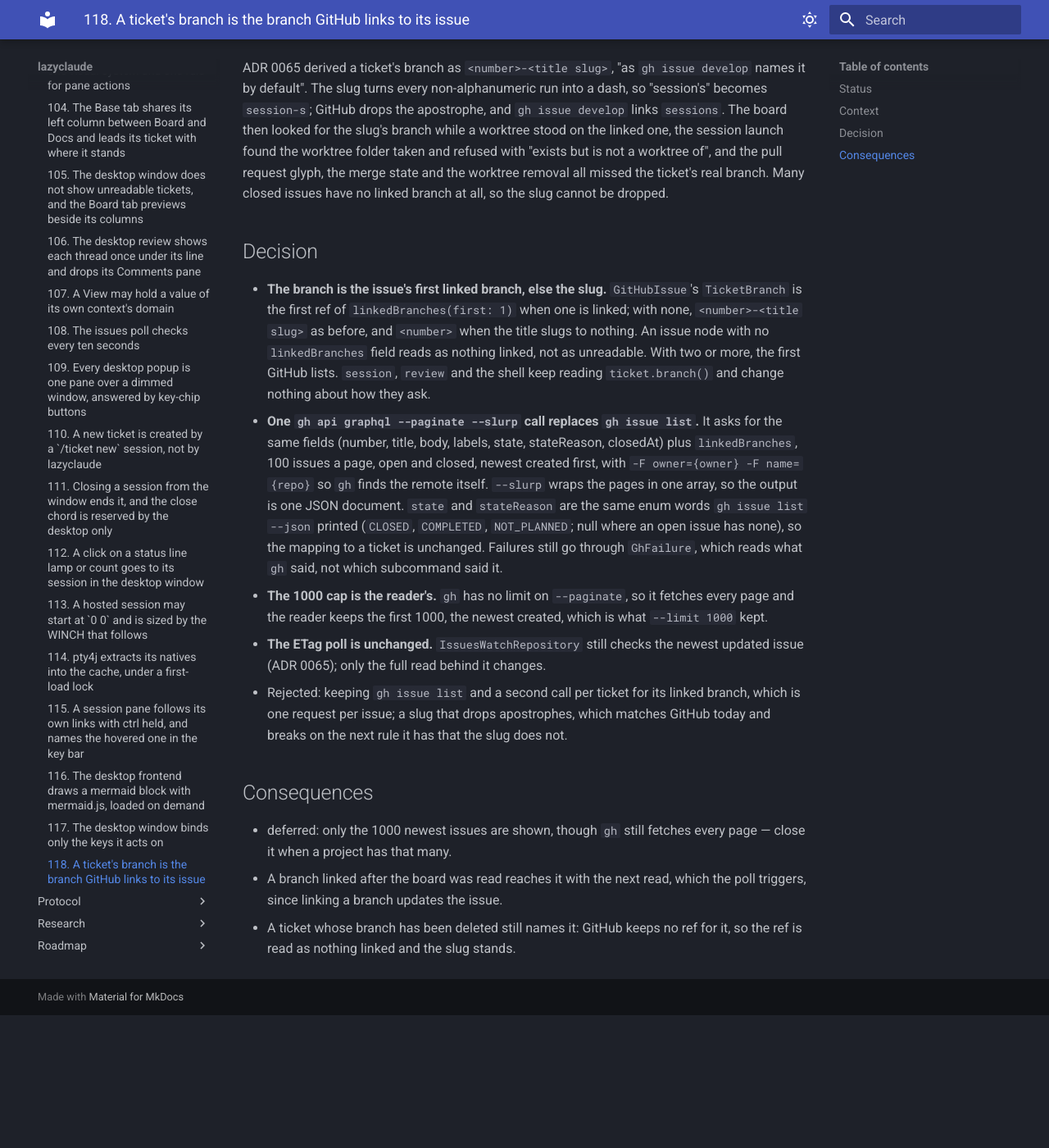
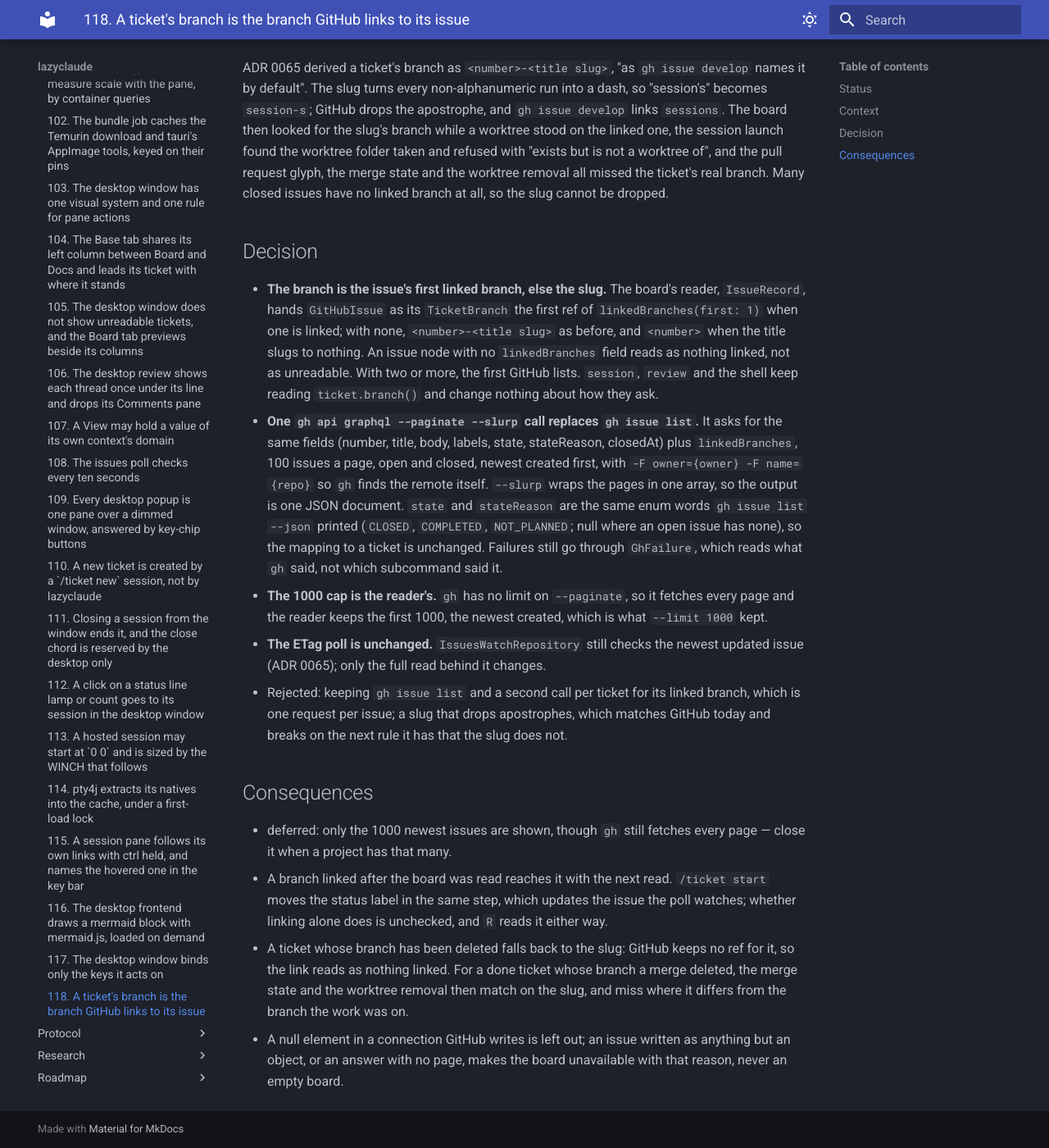
Before and after one commit to maxenceng/lazyclaude, an MkDocs documentation site: the page built from docs/adr/0118-a-ticket-branch-is-the-branch-github-links-to-its-issue.md, in a window 1280 px wide and 1400 px high, scrolled down 436 px. Shown: the whole window at 82% size. Built offline with MkDocs 1.6.1 and Material for MkDocs 9.7.7, drawn with Linux system fonts in a browser that asks for light colours; before the commit the page ends 1674 px from its top, so only the background shows below that; some of the changed text lies outside the part shown.

Commit message:
The board refuses an answer with no page or a null issue, drops null connection elements, and ADR 0065 and 0118 say what the read does
Co-Authored-By: Claude Opus 5.5 <noreply@anthropic.com>

```diff
--- a/docs/adr/0118-a-ticket-branch-is-the-branch-github-links-to-its-issue.md
+++ b/docs/adr/0118-a-ticket-branch-is-the-branch-github-links-to-its-issue.md
@@ -5,7 +5,7 @@ Date: 2026-11-19
 ## Status
 
 Accepted. Supersedes the ticket branch bullet of ADR 0065 ("derived, not read back"), its deferred consequence about it, and the
-`gh issue list` call that bullet's board read made; the rest of ADR 0065 stands. Builds on ADR 0052.
+`gh issue list` call of its "One call reads the board" bullet; the rest of ADR 0065 stands. Builds on ADR 0052.
 
 ## Context
 
@@ -18,8 +18,8 @@ dropped.
 
 ## Decision
 
-- **The branch is the issue's first linked branch, else the slug.** `GitHubIssue`'s `TicketBranch` is the first ref of
-  `linkedBranches(first: 1)` when one is linked; with none, `<number>-<title slug>` as before, and `<number>` when the title
+- **The branch is the issue's first linked branch, else the slug.** The board's reader, `IssueRecord`, hands `GitHubIssue` as
+  its `TicketBranch` the first ref of `linkedBranches(first: 1)` when one is linked; with none, `<number>-<title slug>` as before, and `<number>` when the title
   slugs to nothing. An issue node with no `linkedBranches` field reads as nothing linked, not as unreadable. With two or more,
   the first GitHub lists. `session`, `review` and the shell keep reading `ticket.branch()` and change nothing about how they ask.
 - **One `gh api graphql --paginate --slurp` call replaces `gh issue list`.** It asks for the same fields (number, title, body,
@@ -39,7 +39,10 @@ dropped.
 
 - deferred: only the 1000 newest issues are shown, though `gh` still fetches every page — close it when a project has that
   many.
-- A branch linked after the board was read reaches it with the next read, which the poll triggers, since linking a branch
-  updates the issue.
-- A ticket whose branch has been deleted still names it: GitHub keeps no ref for it, so the ref is read as nothing linked and
-  the slug stands.
+- A branch linked after the board was read reaches it with the next read. `/ticket start` moves the status label in the same
+  step, which updates the issue the poll watches; whether linking alone does is unchecked, and `R` reads it either way.
+- A ticket whose branch has been deleted falls back to the slug: GitHub keeps no ref for it, so the link reads as nothing
+  linked. For a done ticket whose branch a merge deleted, the merge state and the worktree removal then match on the slug,
+  and miss where it differs from the branch the work was on.
+- A null element in a connection GitHub writes is left out; an issue written as anything but an object, or an answer with no
+  page, makes the board unavailable with that reason, never an empty board.
```
Also changed, not shown: docs/adr/0065-the-board-polls-the-newest-updated-issue-with-an-etag-and-says-why-when-it-cannot-read-issues.md (+4 -4 lines), 5 other files.
